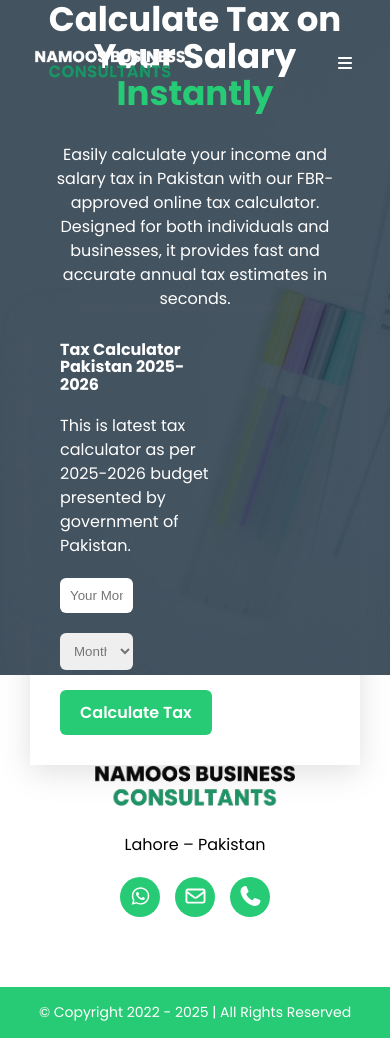
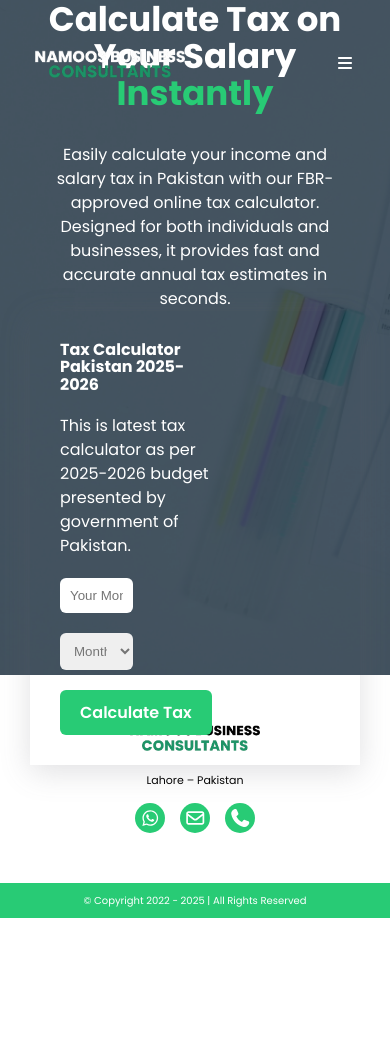
Before and after one commit to hassammd/namoos-consultants, a React (Vite) app: page /tax_calculator in a window 390 px wide. After the commit the page ends 918 px from the top, so only its background shows below. Built offline with nearby package versions, Linux system fonts and the light colour scheme.

Commit message:
responsiveness

```diff
--- a/src/Components/Achievements/Achievements.jsx
+++ b/src/Components/Achievements/Achievements.jsx
@@ -23,8 +23,8 @@
     const countHandler = () => {
       if (!sectionRef.current) return;
       const rect = sectionRef.current.getBoundingClientRect();
-      const inview = rect.top >= 0 && rect.bottom <= window.innerHeight;
-      if (inview) {
+      // const inview = rect.top >= 0 && rect.bottom <= window.innerHeight;
+      if (rect) {
         let experience = 0;
         let clients = 0;
         let team = 0;
--- a/src/Components/Footer/Footer.module.css
+++ b/src/Components/Footer/Footer.module.css
@@ -48,4 +48,46 @@
 }
 
 @media screen and (max-width: 767px) {
+  .footer_section {
+    padding: 70px 0px 70px 0px;
+  }
+  .footer_logo img {
+    width: 140px;
+  }
+  .footer_icon ul li {
+    width: 25px;
+    height: 25px;
+    padding: 20px;
+    font-size: 20px;
+  }
+  .footer_wrapper {
+    gap: 16px;
+  }
 }
+@media screen and (max-width: 575px) {
+  .footer_section {
+    padding: 50px 0px 50px 0px;
+  }
+  .footer_bottom {
+    font-size: 11px;
+    padding: 10px 0px;
+  }
+  .footer_bottom p {
+    font-size: 10px;
+  }
+  .footer_wrapper {
+    gap: 14px;
+  }
+  .footer_logo img {
+    width: 130px;
+  }
+  .footer_wrapper p {
+    font-size: 11px;
+  }
+  .footer_icon ul li {
+    width: 20px;
+    height: 20px;
+    padding: 15px;
+    font-size: 18px;
+  }
+}
--- a/src/Components/Header/Header.module.css
+++ b/src/Components/Header/Header.module.css
@@ -56,6 +56,24 @@
   text-transform: capitalize;
   border-radius: 6px;
 }
+@media screen and (max-width: 1199px) {
+  .video_wrapper {
+    height: 100vh;
+  }
+  .header_wrapper {
+    width: 100%;
+  }
+  .header_wrapper h1 {
+    font-size: 36px;
+  }
+  .header_wrapper p {
+    width: 70%;
+  }
+  .quote_btn {
+    padding: 13px 27px;
+    font-size: 22px;
+  }
+}
 @media screen and (max-width: 991px) {
   .header_wrapper {
     width: 90%;
@@ -70,8 +88,6 @@
   .video_wrapper {
     height: 80vh;
   }
-
-  /* Achivemnet section */
 }
 
 @media screen and (max-width: 767px) {
@@ -92,16 +108,22 @@
 
 @media screen and (max-width: 575px) {
   .video_wrapper {
-    height: 100vh;
+    height: 50vh;
+  }
+  .logo {
+    width: 90px;
   }
   .header_wrapper h1 {
-    font-size: 30px;
+    margin-top: 20px;
+    font-size: 20px;
+    margin-bottom: 15px;
   }
   .header_wrapper p {
+    font-size: 12px;
+    width: 100%;
+  }
+  .quote_btn {
+    padding: 7px 18px;
     font-size: 14px;
   }
-  .quote_btn {
-    padding: 10px 22px;
-    font-size: 18px;
-  }
 }
--- a/src/Components/Quote/Quote.module.css
+++ b/src/Components/Quote/Quote.module.css
@@ -35,3 +35,34 @@
     font-size: 20px;
   }
 }
+
+@media screen and (max-width: 767px) {
+  .QuoteSection {
+    padding: 40px 0px;
+  }
+  .QuoteSection .quote_btn {
+    padding: 10px 22px;
+    font-size: 20px;
+  }
+}
+
+@media screen and (max-width: 575px) {
+  .QuoteSection {
+    padding: 30px 0px;
+  }
+  .quote_wrapper {
+    display: flex;
+    flex-direction: column;
+    align-items: center;
+    justify-content: center;
+    gap: 15px;
+  }
+  .quote_wrapper h3 {
+    text-align: center;
+    font-size: 18px;
+  }
+  .QuoteSection .quote_btn {
+    padding: 7px 18px;
+    font-size: 15px;
+  }
+}
--- a/src/Components/Services/Service.module.css
+++ b/src/Components/Services/Service.module.css
@@ -27,7 +27,17 @@
   }
   .Services_card {
     display: grid;
-    grid-template-columns: 30.6% 30.6% 30.6%;
+
+    grid-template-columns: repeat(auto-fit, minmax(30.6%, 1fr));
     gap: 30px;
   }
 }
+
+@media screen and (max-width: 575px) {
+  .Services_section {
+    padding: 70px 0px;
+  }
+  .Services_card {
+    grid-template-columns: repeat(auto-fit, minmax(100%, 1fr));
+  }
+}
```
